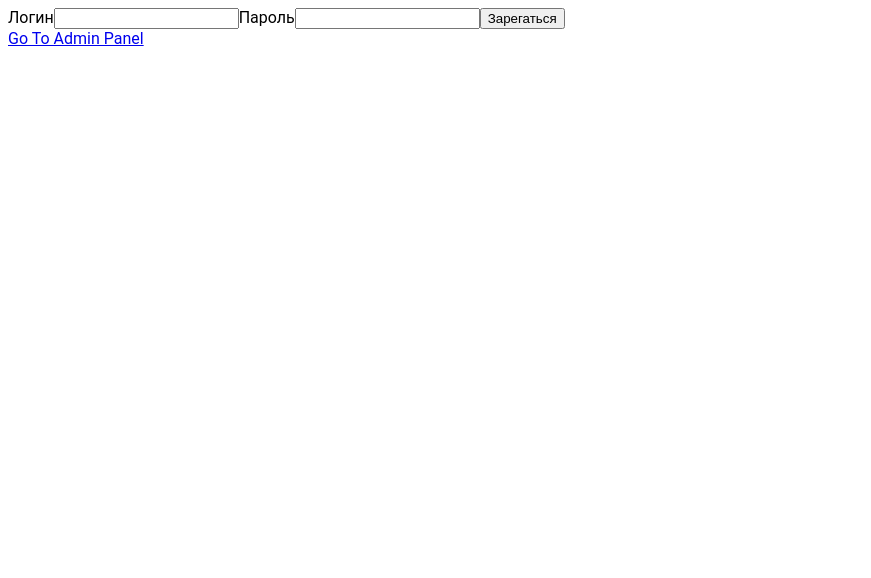
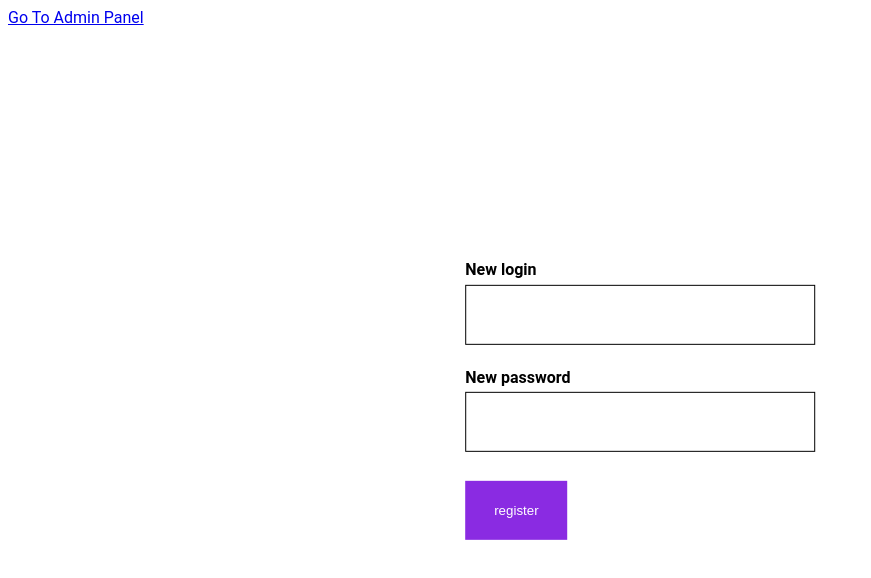
Before and after one commit to Chingiz-dev/rare-coins, a React (Create React App) app in the folder client/: page /hidenreg in a window 1280 px wide. Shown: the top 578 px of the page, without its empty margins (0-871 px from the left). Built offline with nearby package versions, Linux system fonts and the light colour scheme.

Commit message:
Pagination adn hidenreg components styled

```diff
--- a/client/src/pages/AdminPanel.js
+++ b/client/src/pages/AdminPanel.js
@@ -109,17 +109,19 @@ class AdminPanel extends Component {
           </div> :
           <div>
             <Form onSubmit={this.handleSubmit}>
-              <label htmlFor="login">Логин</label>
+              <label htmlFor="login"><b>Login</b></label>
               <div>
-                <input type="text" id="login" onChange={this.handleInput} value={this.state.login} />
+                <Input type="text" id="login" onChange={this.handleInput} value={this.state.login} />
               </div>
-              <label htmlFor="pass">Пароль</label>
+              <label htmlFor="pass"><b>Password</b></label>
               <div>
-                <input type="password" id="pass" onChange={this.handleInput} value={this.state.pass} />
+                <Input type="password" id="pass" onChange={this.handleInput} value={this.state.pass} />
               </div>
-              <Button type="submit">Sign in</Button>
+              <ButtonDiv>
+                <Button type="submit">Sign in</Button>
+              </ButtonDiv>
             </Form>
-            <StyledLink to="/hidenreg">HidenReg</StyledLink>
+            <HidenLink to="/hidenreg">HidenReg</HidenLink>
           </div>
         }
       </div >
@@ -129,10 +131,23 @@ class AdminPanel extends Component {
 }
 export default AdminPanel;
 
+const ButtonDiv = styled.div`
+    display: flex;
+    justify-content: center
+`;
+
+const Input = styled.input`
+    border: 1px solid black;
+    width: 26vw;
+    height: 7vh;
+    margin: 0.7vh 0vw 2.9vh 0;
+    font-size: 3vh;
+    padding-left: 1vw;
+`;
+
 const HomeLink = styled.div`
     padding-top: 2vw;
 `;
-
 
 const StyledLink = styled(Link)`
     color: black;
@@ -140,14 +155,22 @@ const StyledLink = styled(Link)`
     color: blueviolet;
 }`;
 
-
+const HidenLink = styled(Link)`
+    color: white;
+  &:hover{
+    color: blueviolet;
+}`;
 
 const Button = styled.button`
     border: none;
+    margin-top: 0.7vh;
     width: 8vw;
-    height: 7.3vh;
+    height: 7.4vh;
     background-color: blueviolet;
     color: white;
+    &:hover{
+      opacity: 0.8;
+      cursor: pointer;}
 `;
 
 const Header = styled.header`
--- a/client/src/pages/CoinsList.js
+++ b/client/src/pages/CoinsList.js
@@ -132,22 +132,22 @@ class CoinsList extends Component {
             changeCoin={this.props.changeCoin} />)}
         </SixCoins>
         <Footer>
-          <label htmlFor="pagination">Coins per Page</label>
-          <input type="number" id="pagination"
+          <label htmlFor="pagination">Coins per page - </label>
+          <InputFooter type="number" id="pagination"
             onChange={this.setCoinsPerPage}
             onKeyUp={this.getCoins}
             value={this.state.coinsPerPage} />
-          <button
+          <ButtonFooter
             onMouseDown={this.goToPrevious}
             onMouseUp={this.getCoins}
-            disabled={this.state.prev} >previous</button>
+            disabled={this.state.prev} >previous</ButtonFooter>
           <span>page: {
             this.state.countFromCoin / this.state.coinsPerPage + 1
           }   </span>
-          <button
+          <ButtonFooter
             onMouseDown={this.goToNext}
             onMouseUp={this.getCoins}
-            disabled={this.state.next} >next</button>
+            disabled={this.state.next} >next</ButtonFooter>
         </Footer>
       </div>
 
@@ -174,11 +174,11 @@ const Header = styled.header`
     display:flex;
     margin: 0.2vh 4.5vw 1.2vh 7vw;
     justify-content: space-between;
-`
+`;
 const SixCoins = styled.div`
     display:flex;
     flex-wrap: wrap;
-`
+`;
 
 const H1 = styled.h1`
     width: 70vw;
@@ -190,13 +190,29 @@ const H1 = styled.h1`
 const Filters = styled.div`
     margin-left: 7vw;
     margin-bottom: 0.5vh;
-`
+`;
 
 const AdminLink = styled.div`
     padding-top: 2vw;
 `;
 
 const Footer = styled.div`
-  margin-top: 3vh;
-  text-align: center;
+    position: fixed;
+    left: 0;
+    bottom: 0;
+    width: 100%;
+    height: 5vh;
+    line-height: 1vh;
+    text-align: center;
+    letter-spacing: 0.03em;
 `;
+const InputFooter = styled.input`
+    width: 2vw;
+    border: none;
+`;
+
+const ButtonFooter = styled.button`
+    width: 5vw;
+    border: none;
+    margin: 0vh 2vw;
+`;
--- a/client/src/pages/HidenReg.js
+++ b/client/src/pages/HidenReg.js
@@ -1,5 +1,6 @@
 import React from 'react';
 import { Link } from 'react-router-dom';
+import styled from 'styled-components';
 
 export default class HidenReg extends React.Component {
 
@@ -37,16 +38,50 @@ export default class HidenReg extends React.Component {
   render = () => {
     return (
       < div >
-        <form onSubmit={this.handleSubmit}>
-          <label htmlFor="login">Логин</label>
-          <input type="text" id="login" onChange={this.handleInput} value={this.state.login} />
-          <label htmlFor="pass">Пароль</label>
-          <input type="password" id="pass" onChange={this.handleInput} value={this.state.pass} />
-          <button type="submit">Зарегаться</button>
-        </form>
+        <Form onSubmit={this.handleSubmit}>
+          <label htmlFor="login"><b>New login</b></label>
+          <div>
+            <Input type="text" id="login" onChange={this.handleInput} value={this.state.login} />
+          </div>
+          <label htmlFor="pass"><b>New password</b></label>
+          <div>
+            <Input type="password" id="pass" onChange={this.handleInput} value={this.state.pass} />
+          </div>
+          <Button type="submit">register</Button>
+        </Form>
         {this.state.newUser && <p>Hello, {this.state.login}</p>}
         <Link to="/admin">Go To Admin Panel</Link>
       </div >
     );
   }
 }
+
+
+const Form = styled.form`
+    position: absolute;
+    top: 50%;
+    left: 50%;
+    margin-right: -50%;
+    transform: translate(-50%, -50%)
+`;
+
+const Input = styled.input`
+    border: 1px solid black;
+    width: 26vw;
+    height: 7vh;
+    margin: 0.7vh 0vw 2.9vh 0;
+    font-size: 3vh;
+    padding-left: 1vw;
+`;
+
+const Button = styled.button`
+    border: none;
+    margin-top: 0.7vh;
+    width: 8vw;
+    height: 7.4vh;
+    background-color: blueviolet;
+    color: white;
+    &:hover{
+      opacity: 0.8;
+      cursor: pointer;}
+`;
--- a/client/src/pages/OneCoin.js
+++ b/client/src/pages/OneCoin.js
@@ -49,11 +49,11 @@ class OneCoin extends Component {
                 </Tr>
                 <tr>
                   <Td>Weight</Td>
-                  <Td>{coin.weight}</Td>
+                  <Td>{coin.weight} g</Td>
                 </tr>
                 <Tr>
                   <Td>Price</Td>
-                  <Td>{coin.price}</Td>
+                  <Td>{coin.price}$</Td>
                 </Tr>
               </tbody>
             </Table>
```
Also changed, not shown: 1 other file (tests, documents, lock files or other folders).
